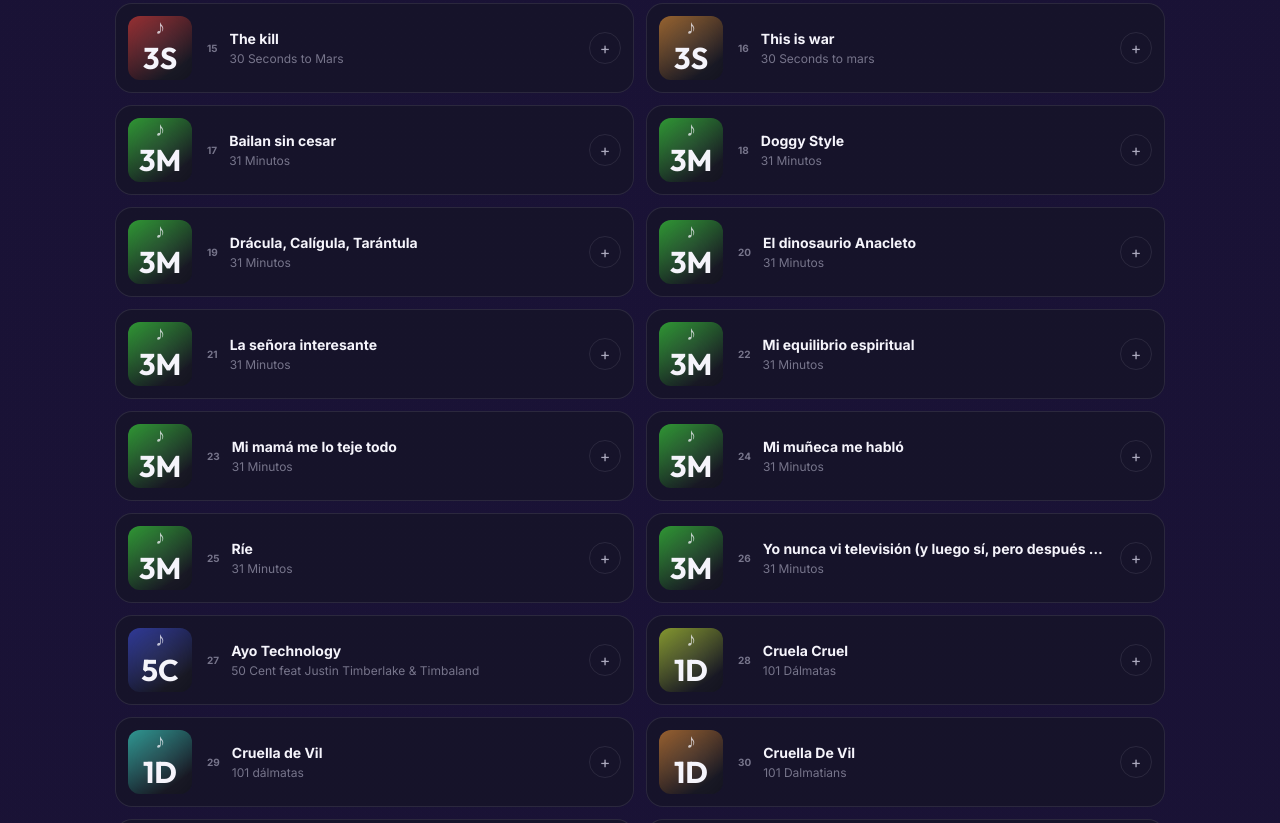
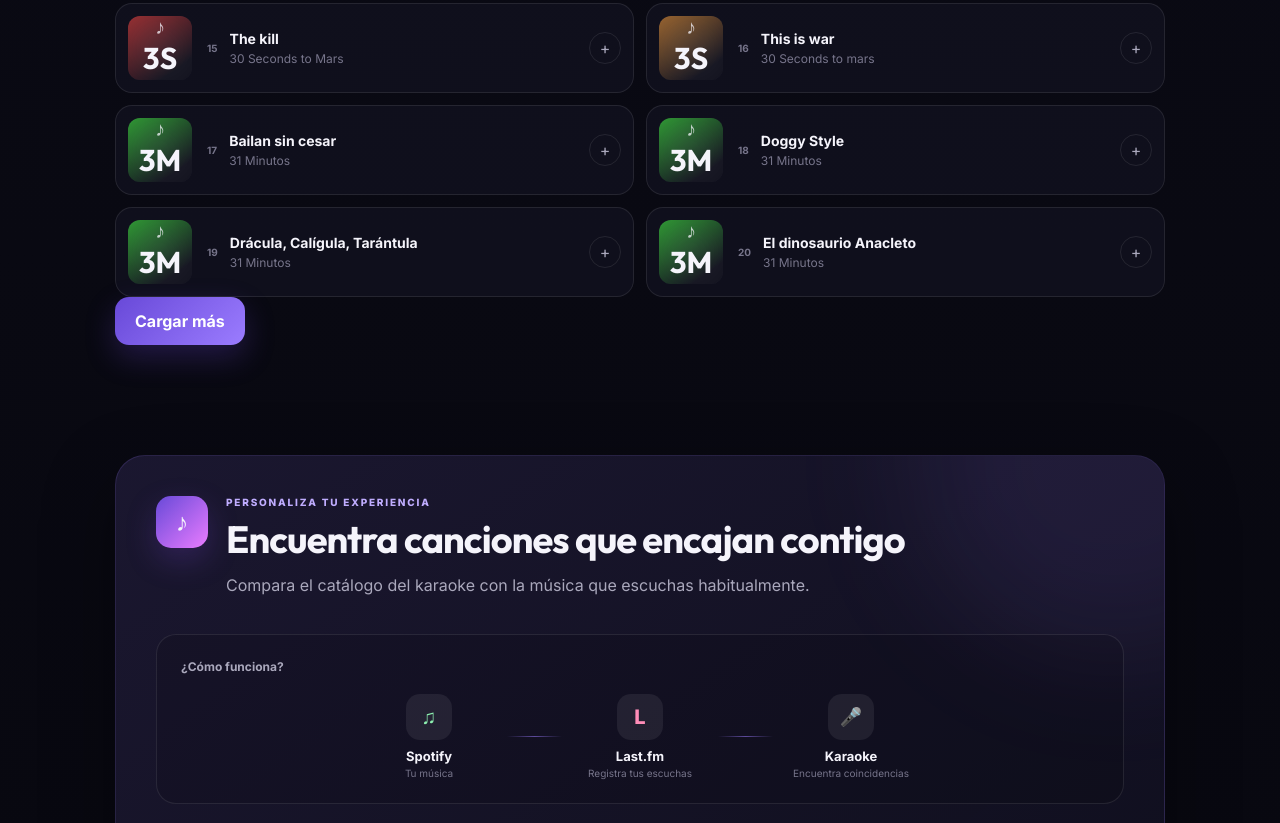
Before and after one commit to Aherobrine/Buscador-Karaoke, a plain HTML site: page index.html in a window 1280 px wide. Shown: the part 1977-2800 px from the top of the page. Drawn offline with Linux system fonts and the light colour scheme; no server answers.

Commit message:
Optimización v2

```diff
--- a/index.html
+++ b/index.html
@@ -138,6 +138,18 @@
       </div>
 
       <div id="listaCanciones" class="songs-grid"></div>
+
+      <div class="load-more-container">
+
+        <button
+          id="loadMoreBtn"
+          class="primary-button load-more-button"
+          hidden
+        >
+          Cargar más
+        </button>
+
+      </div>
 
     </section>
 
@@ -420,6 +432,10 @@
 
     const UMBRAL_COINCIDENCIA = 0.88;
 
+    // Número de canciones que se muestran inicialmente
+    // y que se añaden cada vez que se pulsa "Cargar más".
+    const CANCIONES_POR_CARGA = 20;
+
 
     /* =========================================================
        ESTADO
@@ -429,6 +445,9 @@
 
     let cancionesFiltradas = [];
 
+    let cancionesMostradas =
+      CANCIONES_POR_CARGA;
+
     let indiceCarrusel = 0;
 
     let cancionesCarrusel = [];
@@ -448,6 +467,9 @@
 
     const listaCanciones =
       document.getElementById("listaCanciones");
+
+    const loadMoreBtn =
+      document.getElementById("loadMoreBtn");
 
     const randomBtn =
       document.getElementById("randomBtn");
@@ -841,6 +863,9 @@
         cancionesFiltradas =
           [...canciones];
 
+        cancionesMostradas =
+          CANCIONES_POR_CARGA;
+
         contador.textContent =
           `${canciones.length} canciones`;
 
@@ -883,12 +908,21 @@
           </div>
         `;
 
+        loadMoreBtn.hidden = true;
+
         return;
 
       }
 
 
-      cancionesFiltradas.forEach(
+      const cancionesAMostrar =
+        cancionesFiltradas.slice(
+          0,
+          cancionesMostradas
+        );
+
+
+      cancionesAMostrar.forEach(
         (cancion, index) => {
 
           const tarjeta =
@@ -975,10 +1009,20 @@
         }
       );
 
+
+      // Si ya hemos mostrado todas las canciones,
+      // ocultamos el botón.
+      loadMoreBtn.hidden =
+        cancionesMostradas >=
+        cancionesFiltradas.length;
+
     }
 
 
     function filtrarCanciones() {
+
+      cancionesMostradas =
+        CANCIONES_POR_CARGA;
 
       const texto =
         normalizar(buscador.value);
@@ -1023,6 +1067,23 @@
     buscador.addEventListener(
       "input",
       filtrarCanciones
+    );
+
+
+    /* =========================================================
+       CARGAR MÁS
+    ========================================================== */
+
+    loadMoreBtn.addEventListener(
+      "click",
+      () => {
+
+        cancionesMostradas +=
+          CANCIONES_POR_CARGA;
+
+        mostrarCanciones();
+
+      }
     );
 
 
```
